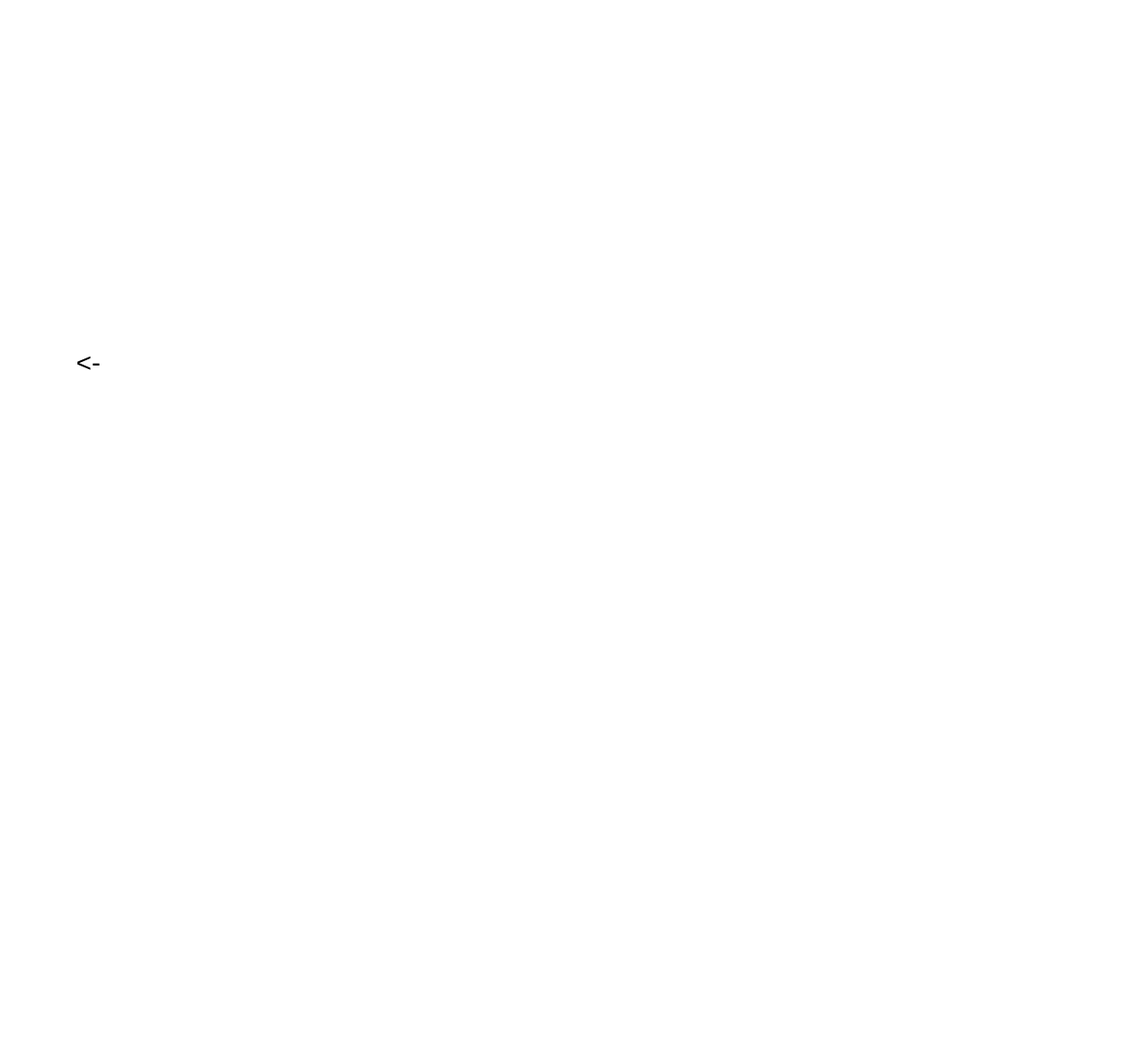
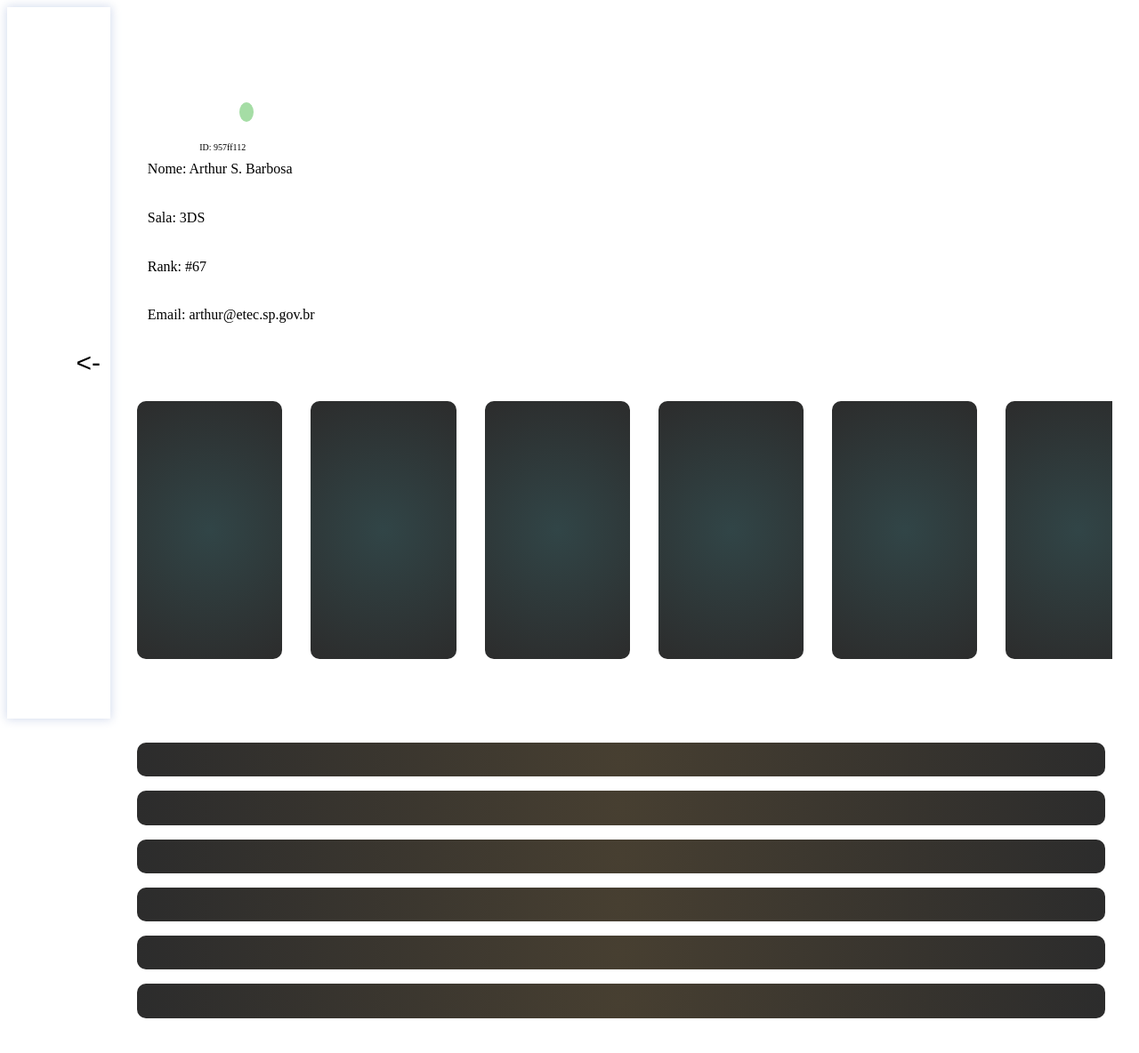
Before and after one commit to ArthurSBs/TCC-LumeProject, a Vue app: page /dashboard in a window 1280 px wide. Shown: the top 1184 px of the page at 89% size. Before the commit the page ends 840 px from the top, so only its background shows below. Built offline with nearby package versions, Linux system fonts and the light colour scheme; the HTML template or start-up script is replaced by a standard one.

Commit message:
more dashboard stuff

```diff
--- a/src/assets/main.scss
+++ b/src/assets/main.scss
@@ -2,21 +2,22 @@
 :root{
     --main-color: #1d1d1d;
     --text-color: #e7e7e7;
-    --scroll-color-light: #c8e1e4;
-    --scroll-light-hover: #b2c8ca;
-    --scroll-color-dark: #af7046;
-    --scroll-dark-hover: #996440;
+    --card-color: #313131;
 
     //Blue Scale
     --top-grad: #357494;
     --hl-text-blue: #4192da;
     --btn-color-blue: #74a3cd;
     --main-blue-secondary: #32405a;
+    --scroll-color-light: #c8e1e4;
+    --scroll-light-hover: #b2c8ca;
 
     //Orange Scale
     --bot-grad: #94693e;
     --main-orange-secondary: #d17d33;
     --hl-text-orange: #da8641;
+    --scroll-color-dark: #af7046;
+    --scroll-dark-hover: #996440;
   }
 
 *{
--- /dev/null
+++ b/src/components/design-components/ActivityCard.vue
@@ -0,0 +1,19 @@
+<template>
+    <div class="blank-card"></div>
+</template>
+
+<script setup>
+
+</script>
+
+<style scoped lang="scss">
+
+.blank-card{
+    background: radial-gradient(circle,rgb(49, 69, 71) 0%, rgb(44, 44, 44) 100%);
+
+    box-shadow: 0px 0px 6px 2px #ffffff21;
+
+    border-radius: 10px;
+}
+
+</style>
--- /dev/null
+++ b/src/components/design-components/TaskRow.vue
@@ -0,0 +1,17 @@
+<template>
+    <div class="blank-card"></div>
+</template>
+
+<script setup>
+
+</script>
+
+<style scoped lang="scss">
+
+.blank-card{
+    background: radial-gradient(circle,rgb(71, 63, 49) 0%, rgb(44, 44, 44) 100%);
+
+    border-radius: 10px;
+}
+
+</style>
--- a/src/components/menus/Sidebar.vue
+++ b/src/components/menus/Sidebar.vue
@@ -35,6 +35,9 @@ const toggleSidebar = () => {
     }
 
     background-color: var(--main-color);
+
+    box-shadow: 0px 0px 10px 1px #a6b6da7a;
+
 }
 
 .sidebar{
@@ -60,7 +63,18 @@ const toggleSidebar = () => {
     color: var(--text-color);
     font-size: 30px;
     background-color: transparent;
-    border: none
+    border: none;
+
+    display: flex;
+    justify-content: center;
+    align-items: center;
+
+    transition: transform 0.3s ease;
+    &:hover{
+        transition: transform 0.3s ease;
+
+        transform: scale(1.2);
+    }
 }
 
 .test{
--- a/src/pages/Dashboard.vue
+++ b/src/pages/Dashboard.vue
@@ -1,6 +1,33 @@
 <script setup>
+import ActivityCard from '@/components/design-components/ActivityCard.vue';
 import BlankMenu from '@/components/design-components/BlankMenu.vue';
+import TaskRow from '@/components/design-components/TaskRow.vue';
 import Sidebar from '@/components/menus/Sidebar.vue';
+
+import { ref, onMounted, onBeforeUnmount } from 'vue';
+
+const horizontalScroll = ref(null);
+
+function onWheel(e) {
+  if (!horizontalScroll.value) return;
+
+  if (e.deltaY !== 0) {
+    e.preventDefault();
+    horizontalScroll.value.scrollLeft += e.deltaY;
+  }
+}
+
+onMounted(() => {
+  if (horizontalScroll.value) {
+    horizontalScroll.value.addEventListener('wheel', onWheel, { passive: false });
+  }
+});
+
+onBeforeUnmount(() => {
+  if (horizontalScroll.value) {
+    horizontalScroll.value.removeEventListener('wheel', onWheel);
+  }
+});
 
 </script>
 
@@ -10,7 +37,20 @@ import Sidebar from '@/components/menus/Sidebar.vue';
         <div class="sections-container">
             <div class="menu-section">
                 <BlankMenu class="user-info-area">
-
+                    <div class="user-picture-container">
+                        <div class="user-picture">
+                            <div class="user-status"></div>
+                        </div>
+                    </div>
+                    <div class="user-id-container">
+                        <p class="profile-id">ID: 957ff112</p>
+                    </div>
+                    <div class="user-info-container">
+                        <p>Nome: Arthur S. Barbosa</p>
+                        <p>Sala: 3DS</p>
+                        <p>Rank: #67</p>
+                        <p>Email: arthur@etec.sp.gov.br</p>
+                    </div>
                 </BlankMenu>
 
                 <BlankMenu class="user-stats-area">
@@ -19,7 +59,29 @@ import Sidebar from '@/components/menus/Sidebar.vue';
             </div>
             <div class="menu-section">
                 <BlankMenu class="class-activity-area">
-
+                    <div class="activity-card-layout" ref="horizontalScroll">
+                        <ActivityCard class="activity-card"/>
+                        <ActivityCard class="activity-card"/>
+                        <ActivityCard class="activity-card"/>
+                        <ActivityCard class="activity-card"/>
+                        <ActivityCard class="activity-card"/>
+                        <ActivityCard class="activity-card"/>
+                        <ActivityCard class="activity-card"/>
+                    </div>
+                </BlankMenu>
+            </div>
+            <div class="menu-section">
+                <BlankMenu class="task-activity-area">
+                    <div class="task-row-layout">
+                        <TaskRow class="task-row"></TaskRow>
+                        <TaskRow class="task-row"></TaskRow>
+                        <TaskRow class="task-row"></TaskRow>
+                        <TaskRow class="task-row"></TaskRow>
+                        <TaskRow class="task-row"></TaskRow>
+                        <TaskRow class="task-row"></TaskRow>
+                        <TaskRow class="task-row"></TaskRow>
+                        <TaskRow class="task-row"></TaskRow>
+                    </div>
                 </BlankMenu>
             </div>
         </div>
@@ -67,6 +129,71 @@ import Sidebar from '@/components/menus/Sidebar.vue';
     width: 20%;
 
     border-radius: 5px;
+
+    display: flex;
+    flex-direction: column;
+
+    color: var(--text-color);
+
+    .user-picture-container {
+        //border: solid 1px green;
+
+        width: 100%;
+        height: 35%;
+
+        display: flex;
+        justify-content: center;
+        align-items: center;
+
+        .user-picture{
+            width: 5dvw *1.25;
+            height: 11dvh *1.25;
+
+            background-color: var(--top-grad);
+
+            border-radius: 50%;
+
+            display: flex;
+            justify-content: right;
+            align-items: end;
+
+            .user-status{
+                width: 5dvw * .25;
+                height: 11dvh *.25;
+
+                background-color: #a5dda5;
+
+                border-radius: 50%;
+
+                margin-right: 5px;
+                margin-bottom: 5px;
+            }
+        }
+    }
+
+    .user-id-container{
+        width: 100%;
+        height: 3%;
+
+        text-align: center;
+        font-size: 10px;
+    }
+
+    .user-info-container{
+        //border: solid 1px green;
+
+        text-align: left;
+
+        display: flex;
+        flex-direction: column;
+        justify-content: space-evenly;
+        align-items: left;
+
+        width: 100%;
+        height: 62%;
+
+        padding-left: 2dvw;
+    }
 }
 
 .user-stats-area{
@@ -80,7 +207,105 @@ import Sidebar from '@/components/menus/Sidebar.vue';
     height: 45dvh;
     width: 100%;
 
+    display: flex;
+    justify-content: center;
+    align-items: center;
+
     border-radius: 5px;
+
+    .activity-card-layout{
+        //border: solid 1px green;
+
+        overflow-x: auto;
+        overflow-y: hidden;
+
+        height: 85%;
+        width: 97.5%;
+
+        display: flex;
+        justify-content: left;
+        align-items: center;
+
+        gap: 2rem;
+
+        padding: .5rem;
+    }
+
+    .activity-card{
+        height: 95%;
+        min-width: 15%;
+        max-width: 15%;
+        flex-shrink: 0;
+        flex-grow: 0;
+    }
+
+    ::-webkit-scrollbar{
+    height: 5px;
+    }
+    ::-webkit-scrollbar-track{
+        height: 5px;
+        background: var(--main-color);
+    }
+    ::-webkit-scrollbar-thumb{
+        background-color: var(--scroll-color-light);
+        border-radius: 10px;
+        border: 2px solid transparent;
+
+        &:hover{
+        background-color: var(--scroll-light-hover);
+        }
+    }
+}
+
+.task-activity-area{
+    height: 45dvh;
+    width: 100%;
+
+    display: flex;
+    justify-content: center;
+    align-items: center;
+
+    border-radius: 5px;
+
+    .task-row-layout{
+
+        overflow-x: hidden;
+        overflow-y: auto;
+
+        height: 85%;
+        width: 97.5%;
+
+        display: flex;
+        flex-direction: column;
+
+        gap: 1rem;
+
+        padding: .5rem;
+    }
+
+    .task-row{
+        width: 100%;
+        min-height: 12.5%;
+
+        flex-shrink: 0;
+    }
+
+    ::-webkit-scrollbar{
+        width: 5px;
+    }
+    ::-webkit-scrollbar-track{
+        height: 5px;
+        background: var(--main-color);
+    }
+    ::-webkit-scrollbar-thumb{
+        background-color: var(--scroll-color-light);
+        border-radius: 10px;
+        border: 2px solid transparent;
+
+        &:hover{
+        background-color: var(--scroll-light-hover);
+        }
+    }
 }
 
 </style>
--- a/src/pages/Main.vue
+++ b/src/pages/Main.vue
@@ -96,6 +96,14 @@ import { changeToPage } from '@/router';
         color: var(--text-color);
         border: none;
         cursor: pointer;
+
+        transition: box-shadow 0.3s ease, transform 0.3s ease;
+        &:hover{
+            transition: box-shadow 0.3s ease, transform 0.3s ease;
+
+            transform: scale(1.05);
+            box-shadow: inset 0px 0px 6.9px 4px #ffffff52;
+        }
     }
    }
 }
```
